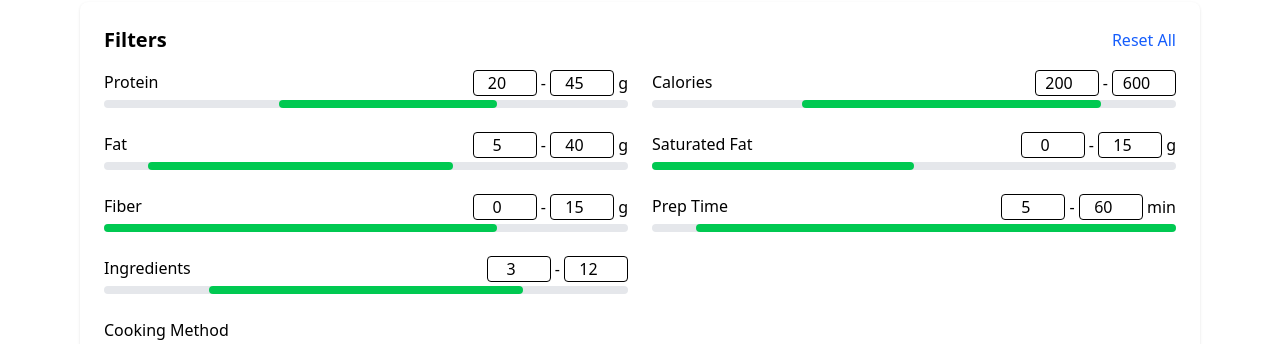
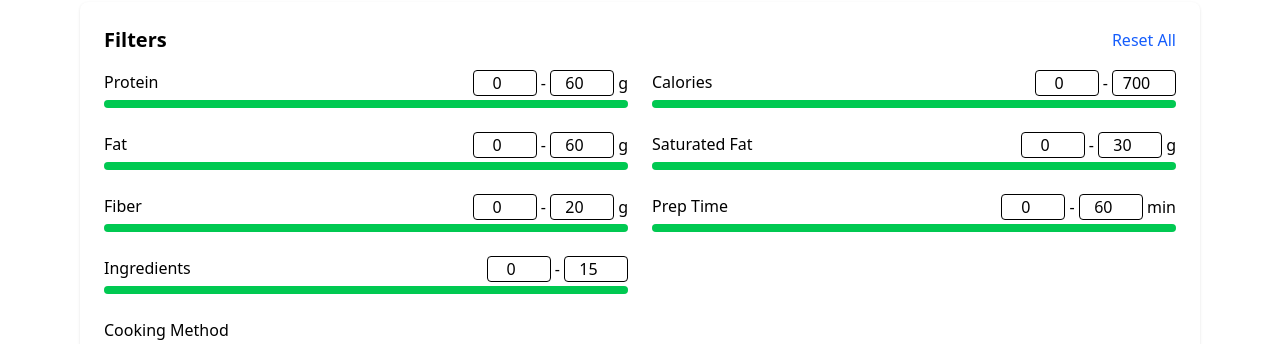
Before and after one commit to traviicii/recipe-sorter-front, a React (Vite) app: page / in a window 1280 px wide. Shown: the part 166-510 px from the top of the page. Built offline with nearby package versions, Linux system fonts and the light colour scheme; no server answers.

Commit message:
Changed reset values for filters to zero and max values

```diff
--- a/src/Views/Home.tsx
+++ b/src/Views/Home.tsx
@@ -105,20 +105,20 @@ const Home = () => {
     const [filteredRecipes, setFilteredRecipes] = useState([]);
 
     // Filter ranges
-    const [proteinMin, setProteinMin] = useState(20);
-    const [proteinMax, setProteinMax] = useState(45);
-    const [caloriesMin, setCaloriesMin] = useState(200);
-    const [caloriesMax, setCaloriesMax] = useState(600);
-    const [fatMin, setFatMin] = useState(5);
-    const [fatMax, setFatMax] = useState(40);
+    const [proteinMin, setProteinMin] = useState(0);
+    const [proteinMax, setProteinMax] = useState(60);
+    const [caloriesMin, setCaloriesMin] = useState(0);
+    const [caloriesMax, setCaloriesMax] = useState(700);
+    const [fatMin, setFatMin] = useState(0);
+    const [fatMax, setFatMax] = useState(60);
     const [saturatedFatMin, setSaturatedFatMin] = useState(0);
-    const [saturatedFatMax, setSaturatedFatMax] = useState(15);
+    const [saturatedFatMax, setSaturatedFatMax] = useState(30);
     const [fiberMin, setFiberMin] = useState(0);
-    const [fiberMax, setFiberMax] = useState(15);
-    const [prepTimeMin, setPrepTimeMin] = useState(5);
+    const [fiberMax, setFiberMax] = useState(20);
+    const [prepTimeMin, setPrepTimeMin] = useState(0);
     const [prepTimeMax, setPrepTimeMax] = useState(60);
-    const [ingredientsMin, setIngredientsMin] = useState(3);
-    const [ingredientsMax, setIngredientsMax] = useState(12);
+    const [ingredientsMin, setIngredientsMin] = useState(0);
+    const [ingredientsMax, setIngredientsMax] = useState(15);
     const [cookingMethod, setCookingMethod] = useState('All');
 
     // Apply filters when they change
@@ -146,20 +146,20 @@ const Home = () => {
 
     // Reset all filters
     const resetFilters = () => {
-        setProteinMin(20);
-        setProteinMax(45);
-        setCaloriesMin(200);
-        setCaloriesMax(600);
-        setFatMin(5);
-        setFatMax(40);
+        setProteinMin(0);
+        setProteinMax(60);
+        setCaloriesMin(0);
+        setCaloriesMax(700);
+        setFatMin(0);
+        setFatMax(60);
         setSaturatedFatMin(0);
-        setSaturatedFatMax(15);
+        setSaturatedFatMax(30);
         setFiberMin(0);
-        setFiberMax(15);
-        setPrepTimeMin(5);
+        setFiberMax(20);
+        setPrepTimeMin(0);
         setPrepTimeMax(60);
-        setIngredientsMin(3);
-        setIngredientsMax(12);
+        setIngredientsMin(0);
+        setIngredientsMax(15);
         setCookingMethod('All');
     };
 
```
